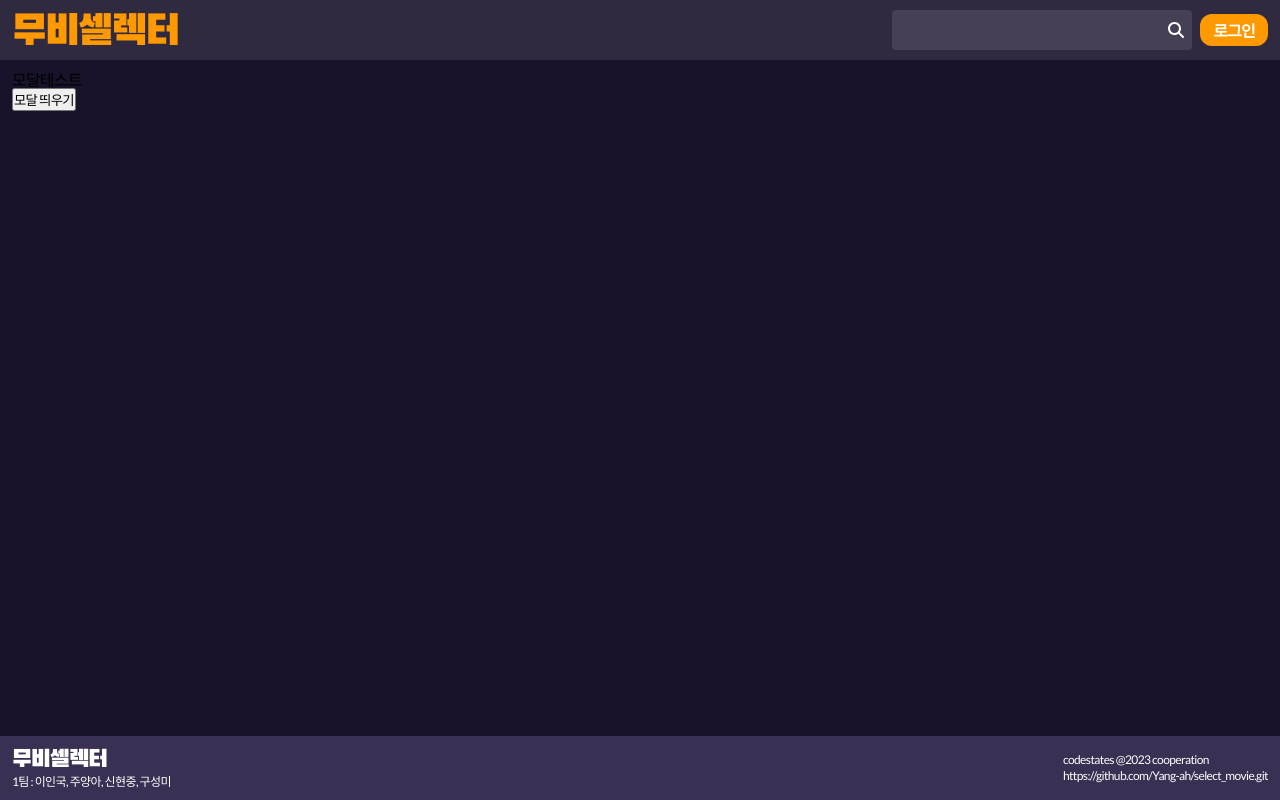
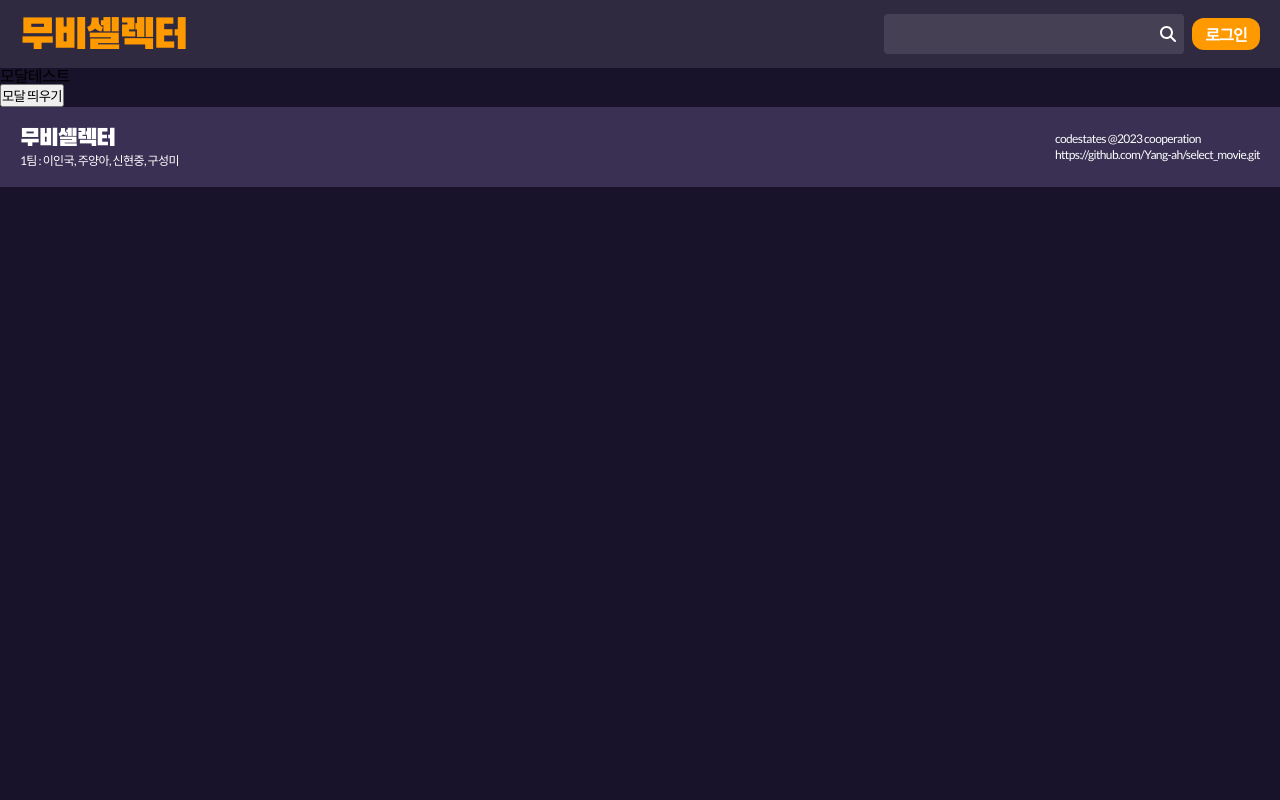
Before and after one commit to Yang-ah/select_movie, a React (Create React App) app: page /test in a window 1280 px wide. Built offline with nearby package versions, Linux system fonts and the light colour scheme.

Commit message:
fix(layout, stars, searchInput)

```diff
--- a/src/components/Common/SearchInput/index.js
+++ b/src/components/Common/SearchInput/index.js
@@ -6,7 +6,7 @@ import Input from "../Input";
 const SearchInput = ({ className, option, onChange, onClick, ...props }) => {
   return (
     <div className={cx(styles.wrap, className, styles[option])}>
-      <Input onChange={onChange} {...props} />
+      <Input onChange={onChange} {...props} className={styles.inputWrapper} />
 
       <button type="submit" onClick={onClick} className={cx(styles.button)}>
         <SearchIcon />
--- a/src/components/Common/SearchInput/searchInput.module.scss
+++ b/src/components/Common/SearchInput/searchInput.module.scss
@@ -4,7 +4,7 @@
   @include m.flex(space-between);
   position: relative;
 
-  &.reverse {
+  &.iconLocation {
     > button {
       right: 8px;
     }
@@ -14,7 +14,7 @@
       box-sizing: border-box;
     }
   }
-  &:not(.reverse) {
+  &:not(.iconLocation) {
     > button {
       left: 8px;
     }
@@ -23,8 +23,8 @@
     }
   }
 
-  label {
-    width: 100%;
+  .inputWrapper {
+    flex-grow: 1;
     > input {
       width: 100%;
     }
--- a/src/components/Common/Stars/stars.module.scss
+++ b/src/components/Common/Stars/stars.module.scss
@@ -1,6 +1,7 @@
+@use "../../../styles/mixins" as m;
+
 .starRateContainer {
-  display: flex;
-  align-items: center;
+  @include m.flex();
   width: 160px;
   height: 32px;
   padding-bottom: 24px;
@@ -23,9 +24,5 @@
     transform: rotateY(-180deg);
   }
 
-  &:hover {
-    > .star {
-      transform: scale(1.2);
-    }
-  }
+  //scale 제거
 }
--- a/src/components/Layout/footer.js
+++ b/src/components/Layout/footer.js
@@ -5,12 +5,16 @@ const Footer = () => {
   return (
     <footer className={styles.wrap}>
       <div className={styles.left}>
-        <p>무비셀렉터</p>
+        <p className={styles.logo}>무비셀렉터</p>
         <p>1팀 : 이인국, 주양아, 신현중, 구성미</p>
       </div>
       <div className={styles.right}>
         <p>codestates @2023 cooperation</p>
-        <a href="https://github.com/Yang-ah/select_movie.git">
+        <a
+          href="https://github.com/Yang-ah/select_movie.git"
+          target={"_blank"}
+          rel="noreferrer"
+        >
           https://github.com/Yang-ah/select_movie.git
         </a>
       </div>
--- a/src/components/Layout/footer.module.scss
+++ b/src/components/Layout/footer.module.scss
@@ -3,14 +3,11 @@
 
 .wrap {
   @include m.flex(space-between);
-  position: fixed;
   width: 100%;
-  bottom: 0;
   padding: c.$S_LAYOUT_PADDING;
   font-size: 12px;
   background-color: c.$C_FOOTER;
   color: c.$C_WHITE;
-  border-radius: none;
 
   > div {
     > p:first-of-type {
@@ -19,13 +16,24 @@
   }
 
   .left {
-    > p:first-of-type {
+    > .logo {
       font-size: 24px;
       font-family: "Black Han Sans";
+      -webkit-user-select: none;
+      -moz-user-select: none;
+      -ms-use-select: none;
+      user-select: none;
+      margin-bottom: 4px;
+      cursor: pointer;
     }
   }
 
   a {
     color: white;
   }
+
+  a:focus {
+    color: white;
+    background-color: transparent;
+  }
 }
--- a/src/components/Layout/header.js
+++ b/src/components/Layout/header.js
@@ -13,7 +13,7 @@ const Header = () => {
       </Link>
 
       <div className={styles.right}>
-        <SearchInput option="reverse" className={styles.searchInput} />
+        <SearchInput option="iconLocation" className={styles.searchInput} />
         <Link to="/auth/login">
           <Button children={"로그인"} className={styles.headerSign} />
         </Link>
--- a/src/components/Layout/header.module.scss
+++ b/src/components/Layout/header.module.scss
@@ -3,8 +3,8 @@
 
 .wrap {
   @include m.flex(space-between);
-  height: 60px;
-  padding: 0 c.$S_LAYOUT_PADDING;
+  min-height: 60px;
+  padding: 10px c.$S_LAYOUT_PADDING;
   column-gap: 10px;
   background-color: c.$C_WHITE_10;
 
@@ -33,6 +33,10 @@
   color: c.$C_LOGO;
   font-family: "Black Han Sans";
   padding-top: 5px; // 로고가 정 중앙에 안와서, padding-top 넣음
+  -webkit-user-select: none;
+  -moz-user-select: none;
+  -ms-use-select: none;
+  user-select: none;
 }
 
 .headerSign {
--- a/src/components/Layout/index.js
+++ b/src/components/Layout/index.js
@@ -6,14 +6,10 @@ import styles from "./layout.module.scss";
 
 const Layout = () => {
   return (
-    <div>
-      <main className={styles.wrap}>
-        <Header />
-        <section>
-          <Outlet />
-        </section>
-        <Footer />
-      </main>
+    <div className={styles.wrap}>
+      <Header />
+      <Outlet />
+      <Footer />
     </div>
   );
 };
--- a/src/components/Layout/layout.module.scss
+++ b/src/components/Layout/layout.module.scss
@@ -3,9 +3,9 @@
 .wrap {
   height: 100vh;
   background-color: c.$C_BACKGROUND;
+  overflow-y: scroll;
+
   > section {
-    overflow-y: scroll;
-    max-height: calc(100vh - 60px);
-    padding: 12px;
+    padding: c.$S_LAYOUT_PADDING;
   }
 }
--- a/src/pages/Home/home.module.scss
+++ b/src/pages/Home/home.module.scss
@@ -5,7 +5,6 @@
   color: c.$C_WHITE;
   font-weight: 800;
   font-size: 24px;
-  padding: 40px;
 }
 .categoryWrapper {
   padding: 20px 80px;
--- a/src/styles/constants/_size.scss
+++ b/src/styles/constants/_size.scss
@@ -2,4 +2,4 @@
 $S_RADIUS: 12px;
 
 // layout - padding (header, section, footer
-$S_LAYOUT_PADDING: 12px;
+$S_LAYOUT_PADDING: 20px;
```
